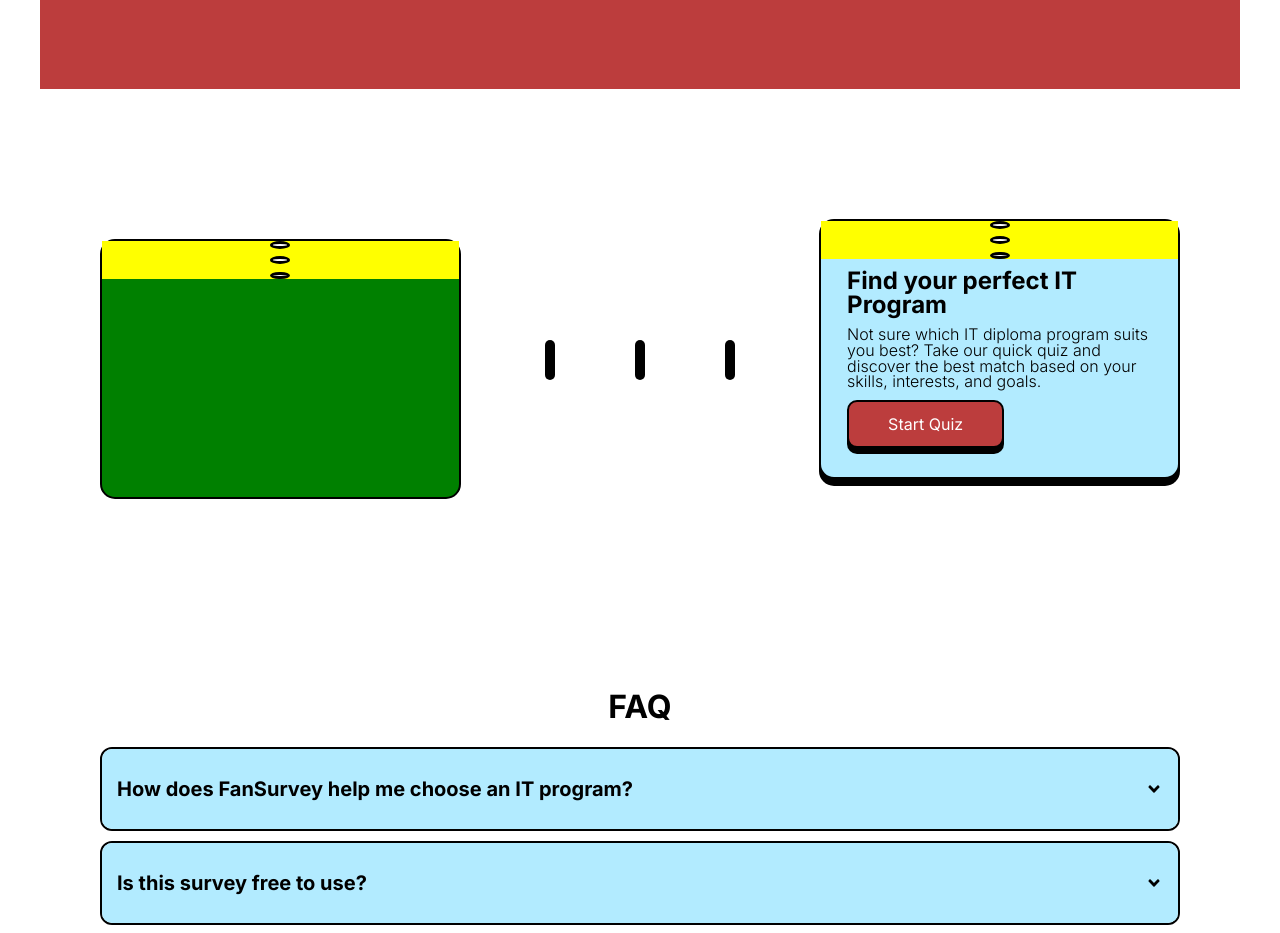
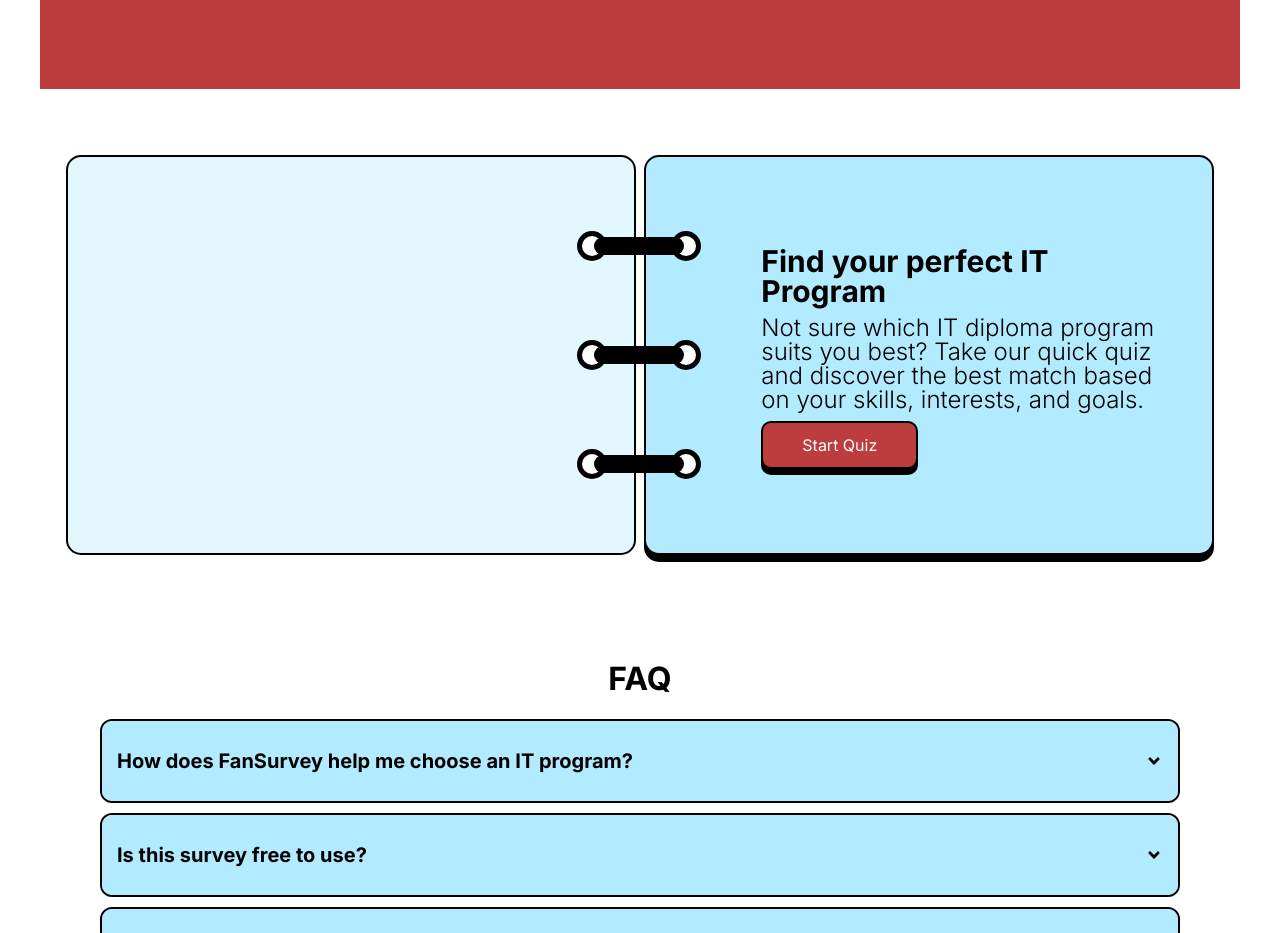
Before and after one commit to andresmotta9/fanshawe-survey-front, a React (Vite) app: page / in a window 1280 px wide. Shown: the part 1160-2093 px from the top of the page. Built offline with nearby package versions, Linux system fonts and the light colour scheme; no server answers; a web font is replaced by a local one.

Commit message:
Enhance BannerSection with responsive design adjustments and improved layout for tablet and desktop views

```diff
--- a/src/features/bannerSection/index.jsx
+++ b/src/features/bannerSection/index.jsx
@@ -2,8 +2,11 @@ import "./styles.css";
 import React from 'react';
 import { motion } from "framer-motion";
 import PrimaryQuizButton from "../../components/primaryQuizButton";
+import { useMediaQuery } from "react-responsive";
 
 export default function BannerSection() {
+    // const isMobile = useMediaQuery({ query: '(max-width: 768px)' });
+    const isTablet = useMediaQuery({ query: '(min-width: 1024px)' });
     return (
         <div className="bannerSection">
             <div className="bannerSectionImageContainer">
@@ -20,9 +23,9 @@ export default function BannerSection() {
                 <div className="spiralBind__spiral"></div>
             </div>
             <motion.div className="bannerSection__content"
-                initial={{ opacity: 0, rotateX: 90 }}
+                initial={{ opacity: 0, rotateX: isTablet ? 0 : 90, rotateY: isTablet ? -90 : 0 }}
                 // animate={{ opacity: 1, rotateX: 0 }}
-                whileInView={{ opacity: 1, rotateX: 0 }}
+                whileInView={{ opacity: 1, rotateX: isTablet ? 0 : 0, rotateY: isTablet ? 0 : 0 }}
                 transition={{ duration: 1 }}
             >
                 <div className="holesContainer top">
--- a/src/features/bannerSection/styles.css
+++ b/src/features/bannerSection/styles.css
@@ -3,14 +3,13 @@
   display: flex;
   flex-direction: column;
   perspective: 1000px;
-  overflow: hidden;
 }
 
 .bannerSection .bannerSectionImageContainer {
   height: 260px;
   width: 100%;
   display: flex;
-  /* flex-direction: column; */
+  flex-direction: column;
   background-color: #e3f7ff;
   border: 2px solid black;
   border-radius: 15px;
@@ -20,7 +19,7 @@
   height: 80%;
 }
 .holesContainer {
-  height: 15%;
+  height: 20%;
   display: flex;
   justify-content: center;
   gap: 20%;
@@ -41,19 +40,19 @@
   gap: 22.2%;
   align-items: center;
   width: 100%;
-  margin-top: -18px;
+  margin-top: -30px;
   z-index: 1000;
 }
 .spiralBind__spiral {
   width: 10px;
-  height: 40px;
+  height: 50px;
   background-color: black;
   border-radius: 10px;
 }
 .bannerSection__content {
   transform-origin: top;
-  margin-top: -20px;
-  height: 260px;
+  margin-top: -15px;
+  min-height: 260px;
   width: 100%;
   border: 2px solid black;
   border-radius: 15px;
@@ -79,25 +78,93 @@
   font-weight: 700;
   line-height: 99%;
 }
+/* mobile-view */
+@media (min-width: 570px) {
+  .spiralBind {
+    gap: 21.3%;
+  }
+}
+@media (min-width: 768px) {
+  .spiralBind {
+    gap: 21%;
+  }
+  .bannerSection {
+    margin: 20px 40px;
+  }
+}
 
 /* desktop view */
-
 @media (min-width: 1024px) {
   .bannerSection {
-    padding: 100px;
-    display: flex;
     flex-direction: row;
-    perspective: 1000px;
-    overflow: hidden;
+    justify-content: center;
+    margin: 50px;
   }
+  .top {
+    flex-direction: row-reverse;
+  }
+
   .bannerSection .bannerSectionImageContainer {
     display: flex;
-    flex-direction: row;
-    background-color: green;
+    flex-direction: row-reverse;
+    height: 400px;
+    max-width: calc(0.4 * 1440px);
   }
-  .holesContainer{
+  .bannerSection .bannerSectionImageContainer .bannerSectionImageContainer {
+    width: 85%;
+  }
+  .bannerSection .bannerSection__content {
+    height: 400px;
+    display: flex;
+    margin-top: 0px;
+    max-width: calc(0.4 * 1440px);
+    transform-origin: left;
+  }
+  .bannerSectionLowerContent {
+    width: 85%;
+    margin: 80px 30px 0px 10px;
+  }
+  .bannerSectionLowerContent h4 {
+    font-size: 30px;
+  }
+  .bannerSectionLowerContent p {
+    font-size: 24px;
+  }
+  .holesContainer {
+    height: 100%;
     display: flex;
     flex-direction: column;
-    background-color: yellow;
+    width: 15%;
+  }
+  .holes {
+    height: 30px;
+    width: 30px;
+    border: 5px solid black;
+  }
+  .spiralBind {
+    display: flex;
+    flex-direction: column;
+    width: 10px;
+    margin-top: 0px;
+    margin-left: -2px;
+    gap: 91px;
+  }
+  .spiralBind__spiral {
+    width: 90px;
+    height: 18px;
   }
 }
+
+/* min width 1044px */
+@media (min-width: 1440px) {
+  .bannerSectionLowerContent {
+    margin: 80px 60px 0px 10px;
+  }
+  .spiralBind {
+    gap: 6.35vw;
+  }
+  .spiralBind__spiral {
+    width: 105px;
+    height: 18px;
+  }
+}
```
